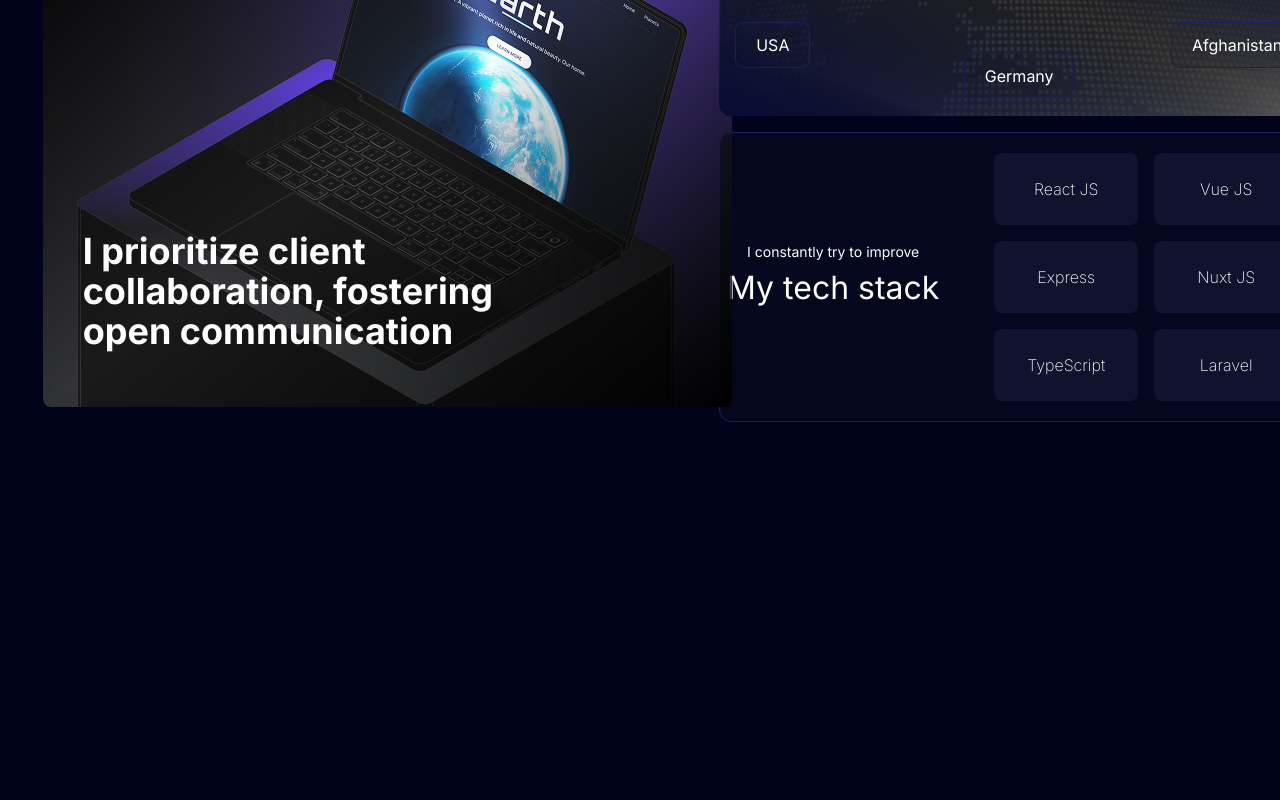
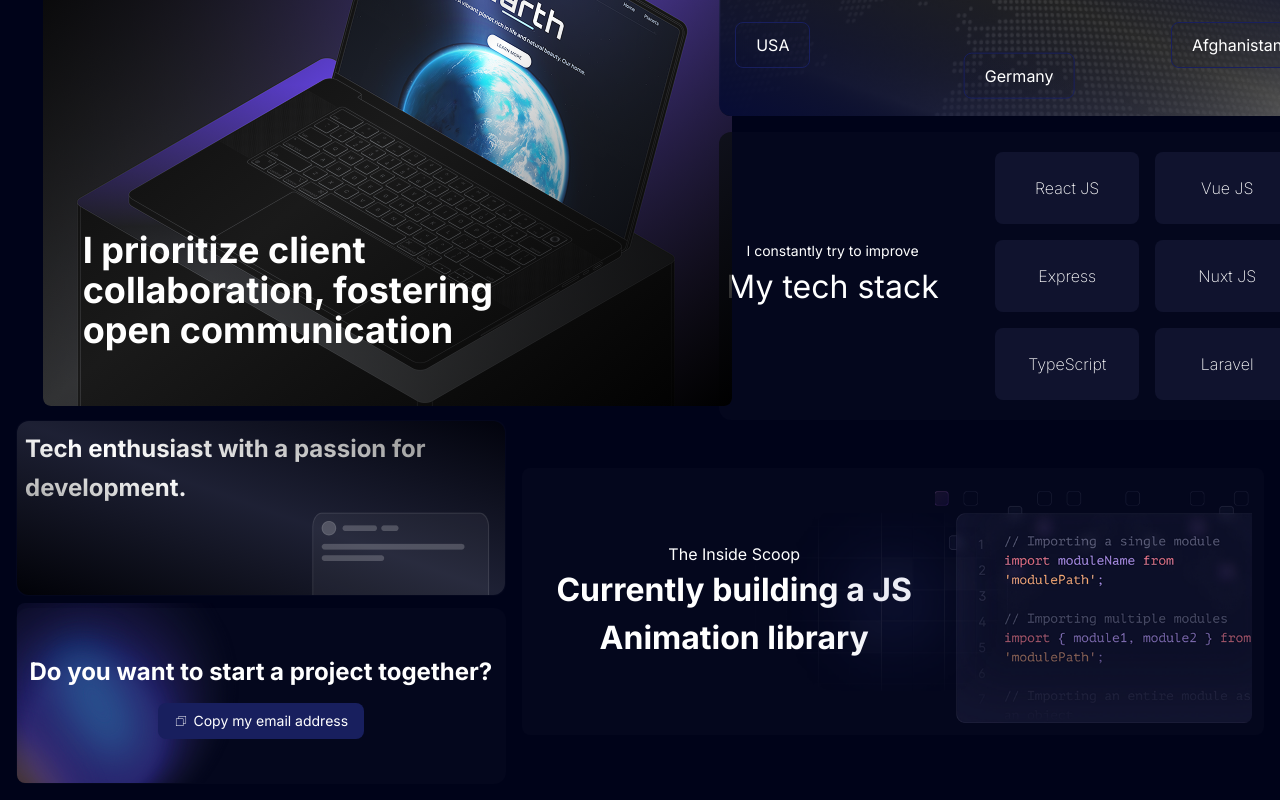
Before and after one commit to masrur447/minimal-portfolio, a Nuxt app: page / in a window 1280 px wide. Shown: the part 860-1660 px from the top of the page. Before the commit the page ends 1298 px from the top, so only its background shows below. Built offline with nearby package versions, Linux system fonts and the light colour scheme.

Commit message:
refactor Portfolio and TechStack components for improved layout and styling

```diff
--- a/components/Portfolio.vue
+++ b/components/Portfolio.vue
@@ -1,5 +1,6 @@
 <template>
-    <section class="bg-primary text-white grid grid-cols-5 justify-items-center place-items-center gap-4 p-4">
+    <section class="bg-primary text-white p-4">
+        <div class="grid grid-cols-5 justify-items-center place-items-center gap-4">
             <div class="col-span-3">
                 <div class="relative border border-primary rounded-lg overflow-hidden">
                     <img src="/bg/img-1.png" alt="project" class="w-full h-full object-cover rounded-lg" />
@@ -49,5 +50,57 @@
                 <!-- my tech stack -->
                 <TechStack />
             </div>
+        </div>
+        <!-- box 2 -->
+        <div class="relative grid grid-cols-5 justify-items-center place-items-center gap-4">
+            <!-- left box -->
+            <div class="col-span-2">
+                <div class="flex flex-col items-center justify-center gap-3 rounded-lg">
+                    <!-- box 1 -->
+                    <div class="relative w-full h-44 border p-2 bg-[#04071D] rounded-xl border-transparent">
+                        <p class="font-sans font-bold text-2xl leading-relaxed z-[2]">Tech enthusiast with a passion for
+                            development.</p>
+                        <div
+                            class="absolute inset-0 bg-gradient-to-tr from-black/75 via-white/10 to-black/55 opacity-100 rounded-xl z-[1]">
+                            <img src="/bg/section-input.png" class="absolute right-0 bottom-0">
+                        </div>
+                    </div>
+                    <!-- box 2 -->
+                    <div
+                        class="relative flex flex-col items-center justify-center w-full h-44 border p-2 bg-[#04071D] rounded-xl border-transparent">
+                        <p class="font-sans font-bold text-2xl leading-relaxed text-center z-[2]">Do you want to start a
+                            project
+                            together?</p>
+                        <button
+                            class="flex items-center justify-center gap-x-1.5 text-sm font-sans text-white bg-[#181f5e] py-2 px-4 rounded-lg mt-3 cursor-pointer z-[2]">
+                            <Icon name="ph:copy-thin" class="inline-block" />
+                            Copy my email address
+                        </button>
+                        <div class="z-[1]">
+                            <img src="/bg/backgroundblobservicepng.png" class="absolute left-0 bottom-0 rounded-lg">
+                        </div>
+                    </div>
+                </div>
+            </div>
+            <!-- right box -->
+            <div class="col-span-3">
+                <div class="relative bg-[#04071D] w-full rounded-lg">
+                    <div class="flex flex-row p-3">
+                        <div class="relative flex flex-col items-center justify-center">
+                            <p class="textbase">The Inside Scoop</p>
+                            <h3 class="font-sans font-bold text-[32px] text-center">Currently building a
+                                JS Animation library</h3>
+                        </div>
+                        <div class="relative">
+                            <img src="/bg/code.png" class="size-full object-cover rounded-lg">
+                        </div>
+                    </div>
+                    <!-- overly image -->
+                    <div class="absolute top-1/2 left-1/2 transform -translate-x-1/2 -translate-y-1/2 rounded-lg z-[1]">
+                        <img src="/bg/code-bg.png" class="size-full object-contain">
+                    </div>
+                </div>
+            </div>
+        </div>
     </section>
 </template>
--- a/components/TechStack.vue
+++ b/components/TechStack.vue
@@ -1,5 +1,5 @@
 <template>
-    <div class="relative flex items-center justify-stretch bg-[#04071D] h-full rounded-xl p-5 border border-[#181f5e]">
+    <div class="relative flex items-center justify-stretch bg-[#04071D] h-full rounded-xl p-5">
         <div class="w-1/3 h-full flex flex-col justify-center items-center">
             <h2 class="font-sans text-sm leading-relaxed">
                 I constantly try to improve
```
Also changed, not shown: public/bg/code-bg.png (added), public/bg/code.png (added). Lines whose indentation alone changed are shown as unchanged.
